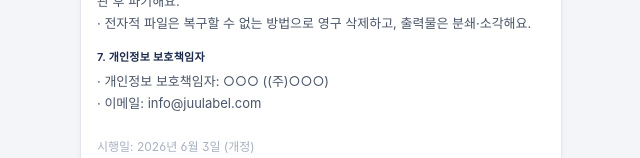
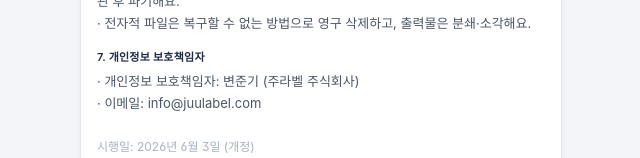
Before and after one commit to Byeon-cloud/550saju, a React (Vite) app: page /privacy in a window 1280 px wide. Shown: the part 1212-1370 px from the top of the page, without its empty margins (319-959 px from the left). Built offline with nearby package versions, Linux system fonts and the light colour scheme; no server answers; a web font is replaced by a local one.

Commit message:
feat(web-legal): 사업자 실데이터 입력 (주라벨 주식회사 · 변준기 · 228-88-03113 · 부산 사하구)
통신판매업 신고번호만 신고 후 교체 예정. 사업자정보 푸터·/business·개인정보처리방침 자동 반영.

```diff
--- a/src/constants/businessInfo.ts
+++ b/src/constants/businessInfo.ts
@@ -29,20 +29,14 @@ export interface BusinessInfo {
 }
 
 export const BUSINESS_INFO: BusinessInfo = {
-  // TODO(준기): 통신판매업 신고 후 실제 값 입력
-  companyName: '(주)○○○',
-  // TODO(준기): 통신판매업 신고 후 실제 값 입력
-  ceoName: '○○○',
-  // TODO(준기): 통신판매업 신고 후 실제 값 입력
-  businessRegistrationNumber: '000-00-00000',
-  // TODO(준기): 통신판매업 신고 후 실제 값 입력
-  mailOrderSalesNumber: '제0000-지역-00000호',
-  // TODO(준기): 통신판매업 신고 후 실제 값 입력
-  address: '○○도 ○○시 ○○로 000, 0층',
-  // TODO(준기): 통신판매업 신고 후 실제 값 입력
-  phone: '000-0000-0000',
+  companyName: '주라벨 주식회사',
+  ceoName: '변준기',
+  businessRegistrationNumber: '228-88-03113',
+  // TODO(준기): 통신판매업 신고 완료 후 발급된 신고번호로 교체
+  mailOrderSalesNumber: '신고 준비 중',
+  address: '부산광역시 사하구 하신중앙로 324, 2층 6호실',
+  phone: '010-6427-9803',
   // 기존 운영 메일 (MyPage CONTACT_EMAIL 과 동일 SSOT)
   email: 'info@juulabel.com',
-  // TODO(준기): 통신판매업 신고 후 실제 값 입력 (예: Google Firebase Hosting)
   hostingProvider: 'Google Firebase Hosting (Google LLC)',
 };
```
